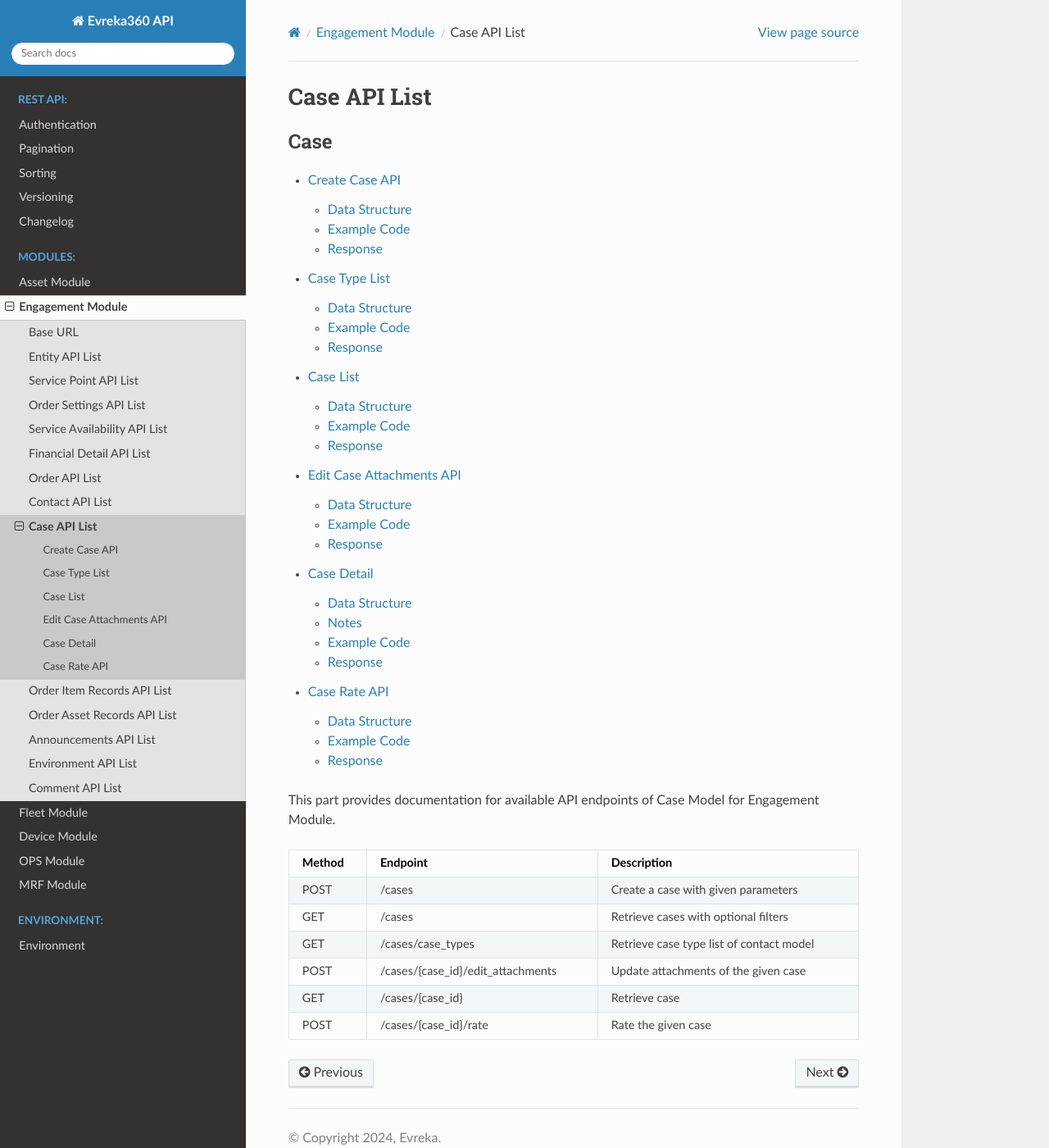
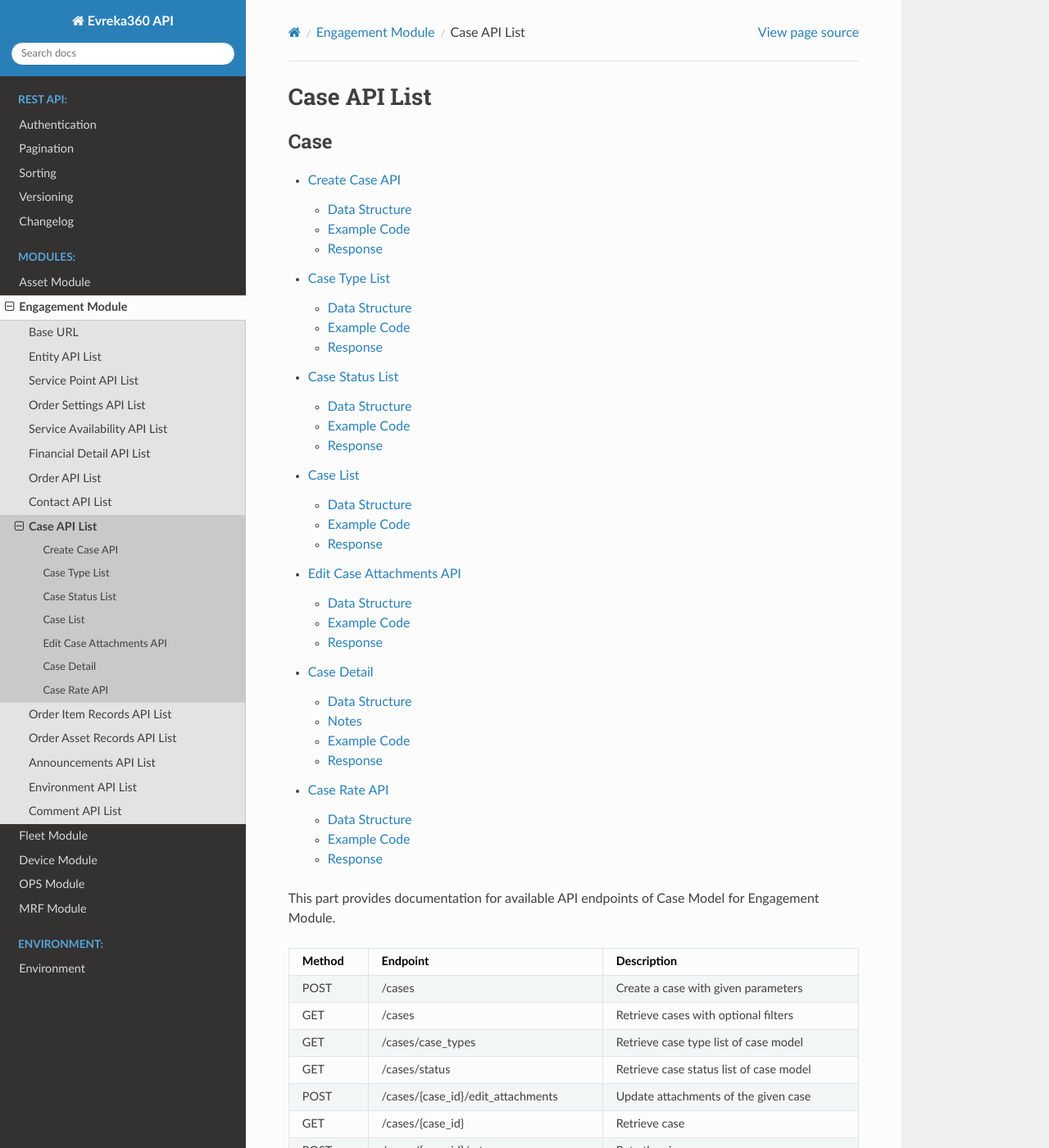
Before and after one commit to evrekadev/evreka-api-doc, a Sphinx documentation site: the page built from source/engagement/case/index.rst, in a window 1280 px wide and 1400 px high. Shown: the whole window at 82% size. Built offline with Sphinx 7.4.7 and the Read the Docs theme 3.1.0, drawn with Linux system fonts in a browser that asks for light colours.

Commit message:
E360-20140: Case Status List Endpoint

```diff
--- a/source/engagement/case/index.rst
+++ b/source/engagement/case/index.rst
@@ -7,6 +7,7 @@ Case API List
 
    create
    case-type-list
+   case-status-list
    case-list
    edit-case-attachments
    case-detail
@@ -26,7 +27,9 @@ This part provides documentation for available API endpoints of Case Model for E
    +-----------+-------------------------------------+-------------------------------------------+
    | GET       | /cases                              | Retrieve cases with optional filters      |
    +-----------+-------------------------------------+-------------------------------------------+
-   | GET       | /cases/case_types                   | Retrieve case type list of contact model  |
+   | GET       | /cases/case_types                   | Retrieve case type list of case model     |
+   +-----------+-------------------------------------+-------------------------------------------+
+   | GET       | /cases/status                       | Retrieve case status list of case model   |
    +-----------+-------------------------------------+-------------------------------------------+
    | POST      | /cases/{case_id}/edit_attachments   | Update attachments of the given case      |
    +-----------+-------------------------------------+-------------------------------------------+
```
Also changed, not shown: source/engagement/case/case-status-list.rst (added, +49 -0 lines).
